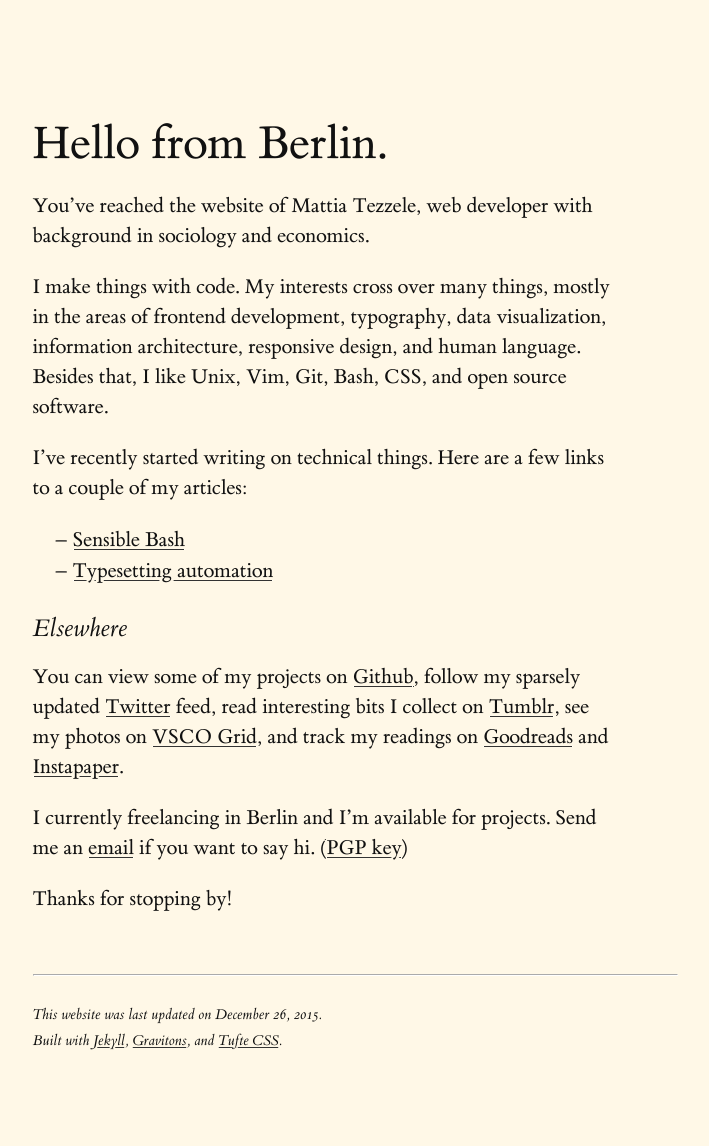
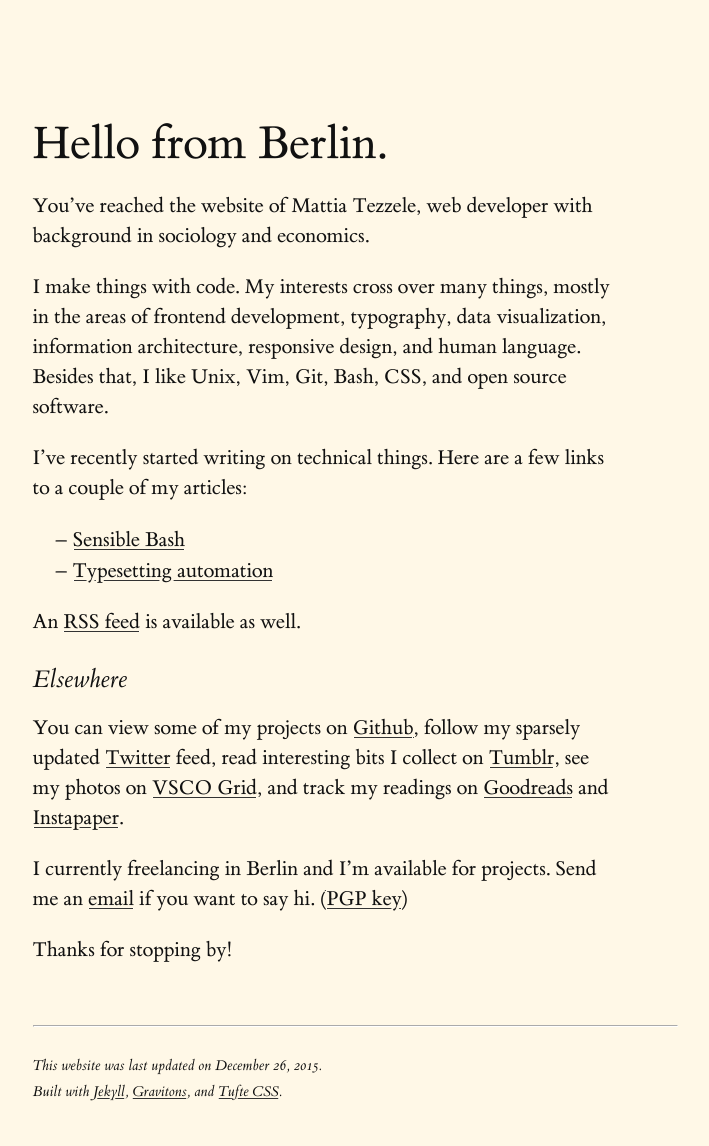
Before and after one commit to mrzool/mrzool.github.io, a Jekyll site: the page built from index.md, in a window 1280 px wide. Shown: the whole page, without its empty margins (285-994 px from the left). Built offline with Jekyll 4.4.1, drawn with Linux system fonts in a browser that asks for light colours; before the commit the page ends 1095 px from its top, so only the background shows below that.

Commit message:
Add link to RSS feed

```diff
--- a/index.md
+++ b/index.md
@@ -14,6 +14,8 @@
 
 {% include _posts.html %}
 
+An [RSS feed](/feed.xml) is available as well.
+
 ### Elsewhere
 
 You can view some of my projects on [Github](http://github.com/mrzool), follow my sparsely updated [Twitter](http://twitter.com/mrzool_) feed, read interesting bits I collect on [Tumblr](http://zoolnotes.tumblr.com), see my photos on [VSCO Grid](https://mrzool.vsco.co/), and track my readings on [Goodreads](http://www.goodreads.com/mrzool) and [Instapaper](https://www.instapaper.com/p/__zool).
```
